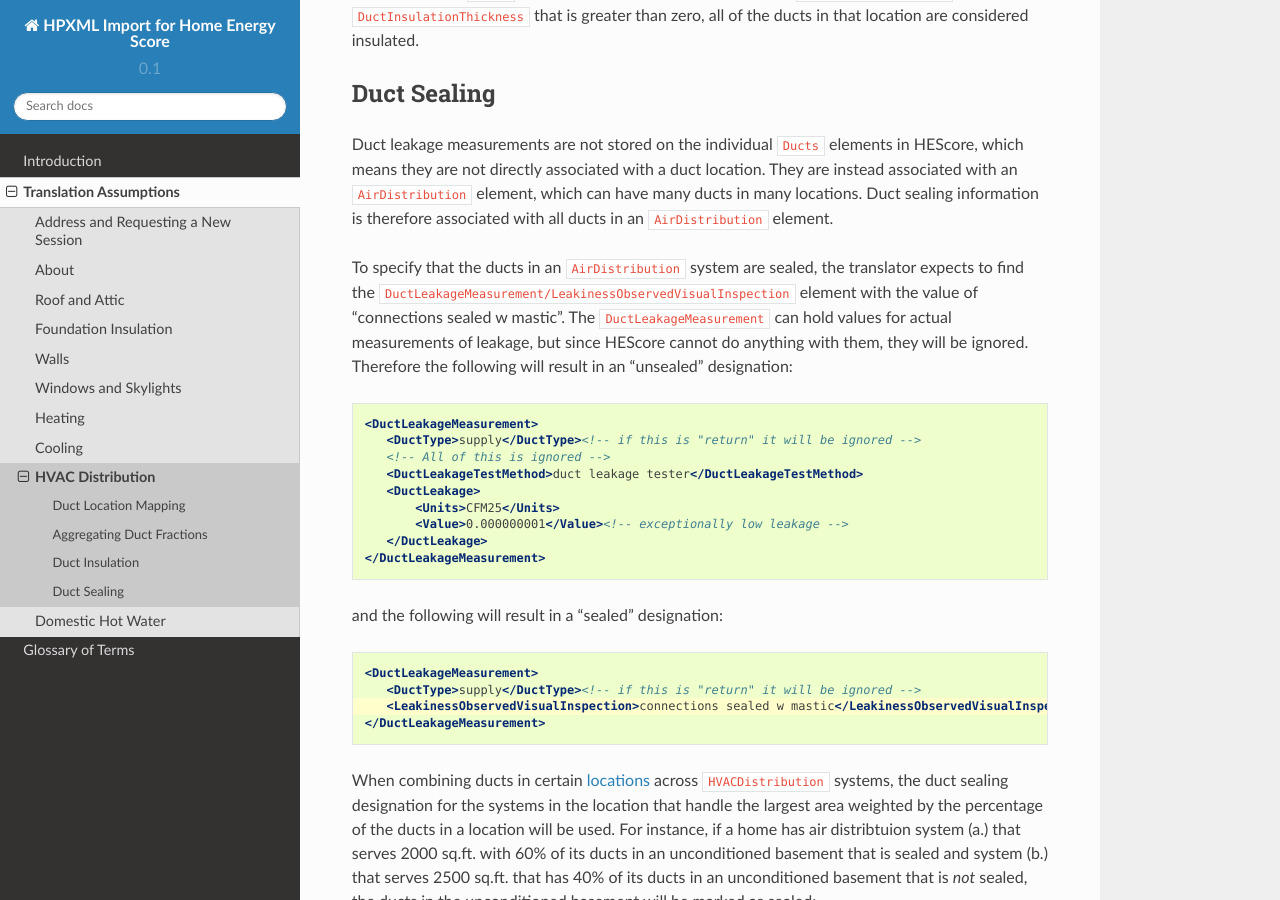
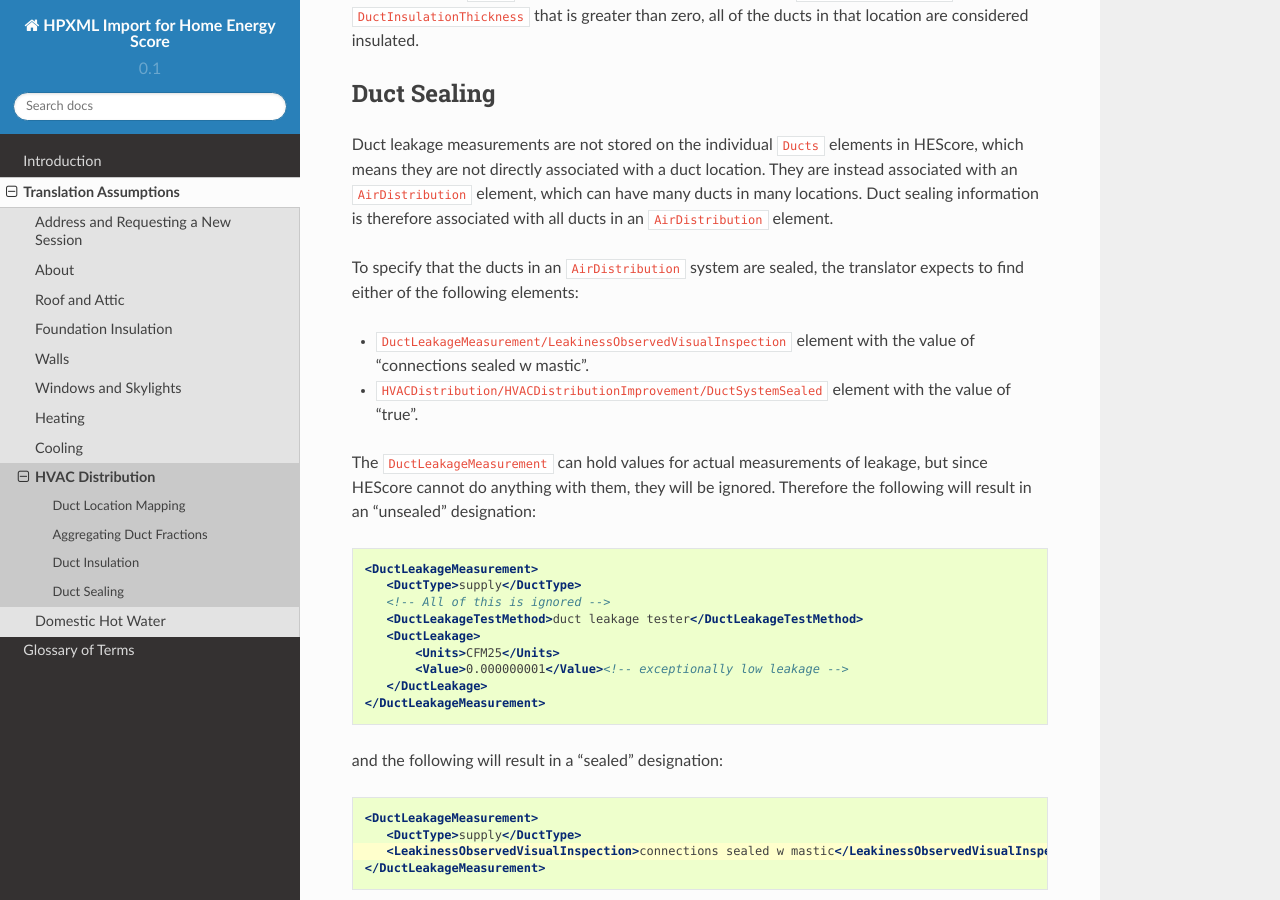
Before and after one commit to NREL/hescore-hpxml, a Sphinx documentation site: the page built from docs/source/translation/hvac_distribution.rst, in a window 1280 px wide and 900 px high, scrolled down 1526 px. Built offline with Sphinx 7.4.7 and the Read the Docs theme 2.0.0, drawn with Linux system fonts in a browser that asks for light colours; formulas are drawn with MathJax 3.

Commit message:
updating docs to reflect change in duct leakage

```diff
--- a/docs/source/translation/hvac_distribution.rst
+++ b/docs/source/translation/hvac_distribution.rst
@@ -73,17 +73,21 @@
 with all ducts in an ``AirDistribution`` element.
 
 To specify that the ducts in an ``AirDistribution`` system are sealed, the
-translator expects to find the
-``DuctLeakageMeasurement/LeakinessObservedVisualInspection`` element with the
-value of "connections sealed w mastic". The ``DuctLeakageMeasurement`` can hold
-values for actual measurements of leakage, but since HEScore cannot do anything
-with them, they will be ignored. Therefore the following will result in an
-"unsealed" designation:
+translator expects to find either of the following elements:
+
+* ``DuctLeakageMeasurement/LeakinessObservedVisualInspection`` element with
+  the value of "connections sealed w mastic".
+* ``HVACDistribution/HVACDistributionImprovement/DuctSystemSealed`` element
+  with the value of "true".
+
+The ``DuctLeakageMeasurement`` can hold values for actual measurements of
+leakage, but since HEScore cannot do anything with them, they will be ignored.
+Therefore the following will result in an "unsealed" designation:
 
 .. code-block:: xml
 
    <DuctLeakageMeasurement>
-      <DuctType>supply</DuctType><!-- if this is "return" it will be ignored -->
+      <DuctType>supply</DuctType>
       <!-- All of this is ignored -->
       <DuctLeakageTestMethod>duct leakage tester</DuctLeakageTestMethod>
       <DuctLeakage>
@@ -98,7 +102,7 @@
    :emphasize-lines: 3
 
    <DuctLeakageMeasurement>
-      <DuctType>supply</DuctType><!-- if this is "return" it will be ignored -->
+      <DuctType>supply</DuctType>
       <LeakinessObservedVisualInspection>connections sealed w mastic</LeakinessObservedVisualInspection>
    </DuctLeakageMeasurement>
 
```
